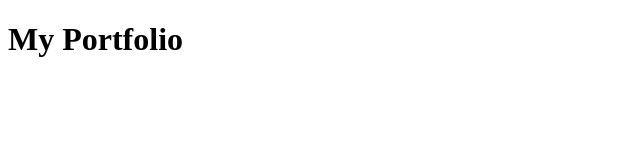
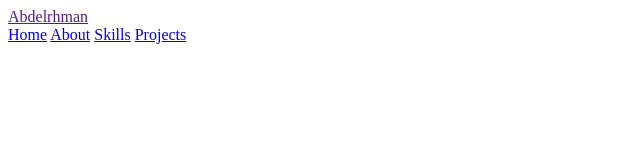
Before and after one commit to Fadul1973/MyOfficialPortfolio, a plain HTML site: page index.html in a window 1280 px wide. Shown: the whole page, without its empty margins (0-640 px from the left). Drawn offline with Linux system fonts and the light colour scheme.

Commit message:
Header links

```diff
--- a/index.html
+++ b/index.html
@@ -3,9 +3,20 @@
   <head>
     <meta charset="UTF-8" />
     <meta name="viewport" content="width=device-width, initial-scale=1.0" />
+    <meta http-equiv="X-UA-Compatible" content="ie=edge" />
     <title>My Official Portfolio</title>
+    <link rel="stylesheet" href="style.css" />
+    <link rel="script" href="script.js" />
   </head>
   <body>
-    <h1>My Portfolio</h1>
+    <header class="header">
+      <a href="" class="logo">Abdelrhman</a>
+      <nav class="navbar">
+        <a href="#">Home</a>
+        <a href="#">About</a>
+        <a href="#">Skills</a>
+        <a href="#">Projects</a>
+      </nav>
+    </header>
   </body>
 </html>
```
